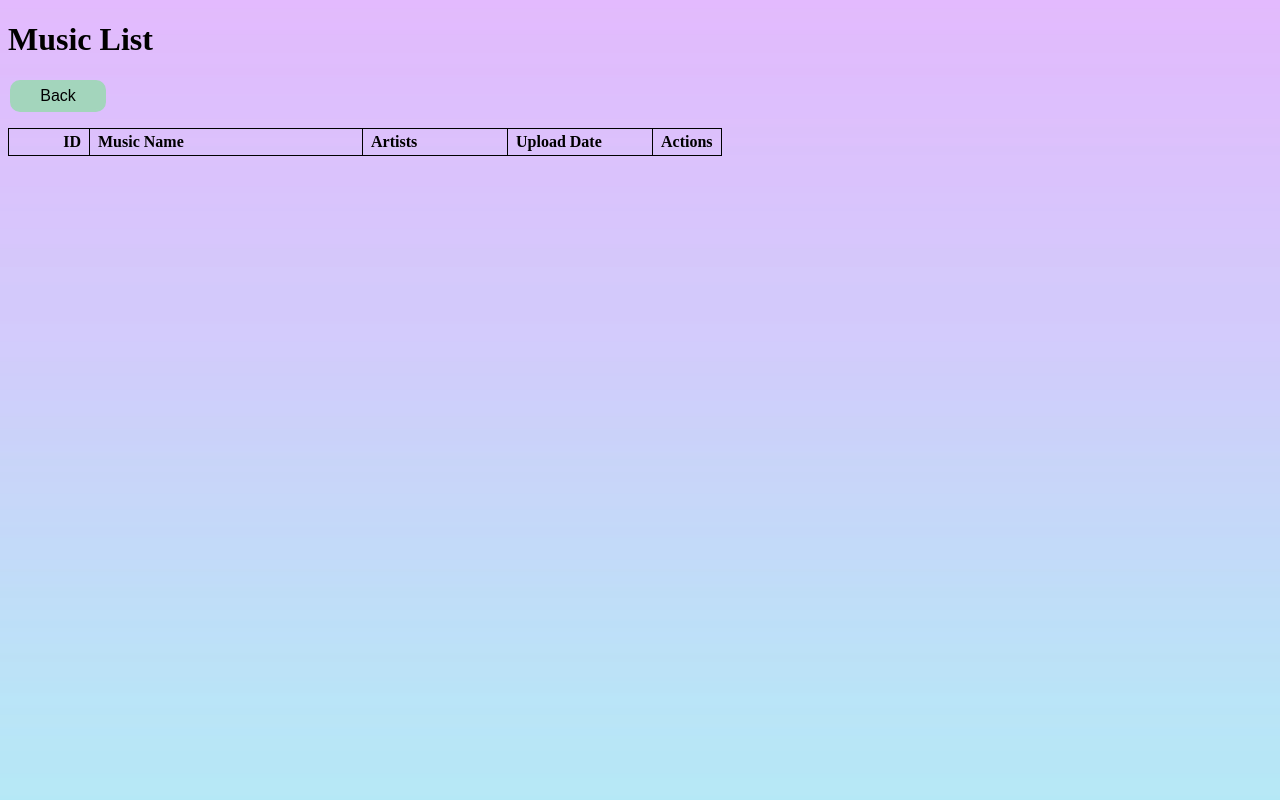
After one commit to nlime3141592/SmartMusicPlayerRPI, a Python web app: template templates/musiclist.html in a window 1280 px wide. The commit adds this page. Run offline with Jinja, Linux system fonts and the light colour scheme; the template is opened without the code that fills it, so the values that code supplies are empty.

Commit message:
feat: 음악 재생/삭제 기능 구현

```diff
--- a/router.py
+++ b/router.py
@@ -4,6 +4,7 @@ from flask import Blueprint
 from flask import render_template
 
 import router_music
+import router_musiclist
 
 def init():
     blueprint = Blueprint("root", __name__, url_prefix="")
@@ -13,5 +14,6 @@ def init():
         return render_template("./index.html")
 
     blueprint.register_blueprint(router_music.init())
+    blueprint.register_blueprint(router_musiclist.init())
 
     return blueprint
--- a/router_music_control.py
+++ b/router_music_control.py
@@ -10,6 +10,11 @@ import handler_music
 def init():
 
     blueprint = Blueprint("control", __name__, url_prefix="/control")
+
+    @blueprint.route("/play/<id>", methods=["POST"])
+    def play_id(id):
+        handler_music.play_music(id)
+        return Response(status=204)
 
     @blueprint.route("/next", methods=["POST"])
     def next():
--- /dev/null
+++ b/static/css/button.css
@@ -0,0 +1,31 @@
+/* 기본 버튼 스타일 */
+button {
+    font-size: 1rem;
+    border: 2px solid #a3d5bc;
+    background-color: #a3d5bc;
+    color: black;
+    border-radius: 10px;
+    width: 96px;
+    height: 32px;
+    margin-left: 2px;
+    margin-right: 2px;
+    /* 모서리 둥글게 만들기 */
+    cursor: pointer;
+    transition: all 0.3s ease;
+}
+
+/* 버튼에 호버 효과 추가 */
+button:hover {
+    background-color: #79c9b7;
+    border-color: #79c9b7;
+    transform: scale(1.1);
+    /* 약간 커지게 만들기 */
+}
+
+/* 버튼 클릭 시 효과 */
+button:active {
+    background-color: #66b99f;
+    border-color: #66b99f;
+    transform: scale(1);
+    /* 클릭 시 크기 원래대로 */
+}
--- /dev/null
+++ b/static/css/musiclist.css
@@ -0,0 +1,20 @@
+html {
+  background-color: rgba(246, 255, 246, 1);
+}
+
+.bg-img {
+  position: absolute;
+  top: 0;
+  left: 0;
+  width: 100%;
+  height: 100%;
+  background-image: url('../img/gradation.png');
+  background-size: cover;
+  /* 이미지가 화면에 맞게 크기 조정 */
+  background-position: center center;
+  /* 수평, 수직 모두 중앙 정렬 */
+  background-repeat: no-repeat;
+  /* 이미지 반복 금지 */
+  z-index: -1;
+  /* 콘텐츠 뒤에 위치 */
+}
--- /dev/null
+++ b/static/css/table.css
@@ -0,0 +1,24 @@
+table, td, th
+{
+    border: 1px solid black;
+    border-collapse: collapse;
+    padding-left: 8px;
+    padding-right: 8px;
+    padding-top: 4px;
+    padding-bottom: 4px;
+}
+
+.table-cell-min-width-64px
+{
+    min-width: 64px;
+}
+
+.table-cell-min-width-128px
+{
+    min-width: 128px;
+}
+
+.table-cell-min-width-256px
+{
+    min-width: 256px;
+}
--- /dev/null
+++ b/static/css/text.css
@@ -0,0 +1,14 @@
+.txt-align-center
+{
+    text-align: center;
+}
+
+.txt-align-right
+{
+    text-align: right;
+}
+
+.txt-align-left
+{
+    text-align: left;
+}
--- a/static/js/uri_music.js
+++ b/static/js/uri_music.js
@@ -27,7 +27,7 @@ document.getElementById("btn_music_prev").onclick = async () =>
 
 document.getElementById("btn_music_list").onclick = async () =>
 {
-   window.location.href = "/music"
+   window.location.href = "/musiclist"
 }
 
 document.getElementById("btn_music_shuffle").onclick = async () =>
--- /dev/null
+++ b/static/js/uri_musiclist.js
@@ -0,0 +1,127 @@
+const c_METHOD_GET = "GET"
+const c_METHOD_POST = "POST"
+
+const c_DEFAULT_METHOD = "GET"
+const c_DEFAULT_HEADERS = {}
+const c_DEFAULT_BODY = undefined
+
+function goBack() {
+    window.location.href = "/";
+}
+
+function playMusic(id) {
+    fetch(`/music/control/play/${id}`, {
+        method: c_METHOD_POST,
+        headers: c_DEFAULT_HEADERS,
+        body: c_DEFAULT_BODY
+    })
+}
+
+function updateMusic(id) {
+    alert('Updating music with ID: ' + id);
+    // Add actual update functionality here
+}
+
+async function deleteMusic(id) {
+    await fetch(`/musiclist/delete/${id}`, {
+        method: c_METHOD_POST,
+        headers: c_DEFAULT_HEADERS,
+        body: c_DEFAULT_BODY
+    })
+}
+
+function clearRecords()
+{
+    let musiclistHtml = document.getElementById("musiclist")
+
+    musiclistHtml.querySelectorAll(".music_record").forEach((record) => {
+        musiclistHtml.removeChild(record)
+    })
+}
+
+function createRecord(id, music_name, artists, upload_date) {
+    record = document.createElement("tr")
+    col_id = document.createElement("td")
+    col_music_name = document.createElement("td")
+    col_artists = document.createElement("td")
+    col_upload_date = document.createElement("td")
+    col_buttons = document.createElement("td")
+
+    record.classList.add("music_record")
+    col_id.classList.add("txt-align-right")
+
+    col_id.innerText = id
+    span_music_name = document.createElement("span")
+    span_music_name.innerText = music_name
+    col_artists.innerText = artists
+    col_upload_date.innerText = upload_date
+
+    button_play = document.createElement("button")
+    button_delete = document.createElement("button")
+
+    button_play.innerText = "Play"
+    button_delete.innerText = "Delete"
+
+    button_play.onclick = () => {
+        playMusic(id)
+    }
+    button_delete.onclick = async () => {
+        await deleteMusic(id)
+        reloadRecords()
+    }
+
+    record.appendChild(col_id)
+    record.appendChild(col_music_name)
+    col_music_name.appendChild(span_music_name)
+    record.appendChild(col_artists)
+    record.appendChild(col_upload_date)
+    record.appendChild(col_buttons)
+
+    if (id != "")
+    {
+        col_buttons.appendChild(button_play)
+        col_buttons.appendChild(button_delete)
+    }
+
+    return record
+}
+
+async function reloadRecords()
+{
+    let response = await fetch("/musiclist/reload", {
+        method: "GET",
+        headers: {
+            "Content-Type": "application/json"
+        }
+    })
+
+    let musiclistHtml = document.getElementById("musiclist")
+    let musiclist = await response.json()
+    let i = 0
+
+    clearRecords()
+
+    for (i = 0; i < musiclist.length; ++i)
+    {
+        let musicdata = musiclist[i]
+
+        let id = musicdata[0]
+        let music_name = musicdata[1]
+        let artists = musicdata[2]
+        let upload_date = musicdata[3]
+
+        let record = createRecord(id, music_name, artists, upload_date)
+
+        musiclistHtml.appendChild(record)
+    }
+
+    if (i == 0)
+    {
+        let dummyRecord = createRecord("", "Empty Music", "", "")
+        musiclistHtml.appendChild(record)
+    }
+}
+
+document.addEventListener("DOMContentLoaded", () => {
+    reloadRecords()
+})
--- a/templates/index.html
+++ b/templates/index.html
@@ -6,6 +6,7 @@
         <title>index</title>
         <!-- CSS 파일 연결 -->
         <link rel="stylesheet" href="{{ url_for('static', filename='css/index.css') }}">
+        <link rel="stylesheet" type="text/css" href="{{ url_for('static', filename='css/button.css') }}">
         <link rel="stylesheet" href="{{ url_for('static', filename='css/turntable.css') }}">
     </head>
     <body>
--- /dev/null
+++ b/templates/musiclist.html
@@ -0,0 +1,36 @@
+<!DOCTYPE html>
+<html lang="en">
+<head>
+    <meta charset="UTF-8">
+    <meta name="viewport" content="width=device-width, initial-scale=1.0">
+    <title>Music List</title>
+
+    <link rel="stylesheet" type="text/css" href="{{ url_for('static', filename='css/musiclist.css') }}">
+    <link rel="stylesheet" type="text/css" href="{{ url_for('static', filename='css/button.css') }}">
+    <link rel="stylesheet" type="text/css" href="{{ url_for('static', filename='css/table.css') }}">
+    <link rel="stylesheet" type="text/css" href="{{ url_for('static', filename='css/text.css') }}">
+</head>
+<body>
+    <div>
+        <h1>Music List</h1>
+        <p>
+            <button onclick="goBack()">Back</button>
+        </p>
+        <table>
+            <tbody id="musiclist">
+                <tr>
+                    <th class="table-cell-min-width-64px txt-align-right">ID</th>
+                    <th class="table-cell-min-width-256px txt-align-left">Music Name</th>
+                    <th class="table-cell-min-width-128px txt-align-left">Artists</th>
+                    <th class="table-cell-min-width-128px txt-align-left">Upload Date</th>
+                    <th class="table-cell-min-width-192px txt-align-left">Actions</th>
+                </tr>
+            </tbody>
+        </table>
+    </div>
+
+    <div class="bg-img"></div>
+
+    <script src="{{ url_for('static', filename='js/uri_musiclist.js') }}"></script>
+</body>
+</html>
--- a/webserver.py
+++ b/webserver.py
@@ -32,7 +32,7 @@ def run():
             host="0.0.0.0",
             debug=True,
             port=5000,
-            use_reloader=False)
+            use_reloader=True)
     except Exception as ex:
         print(f"Flask 서버 실행 중 오류 발생: {ex}")
 
```
Also changed, not shown: handler_music.py (+7 -0 lines), router_musiclist.py (added, +63 -0 lines), static/css/index.css (+1 -27 lines), static/img/gradation.png (added).
